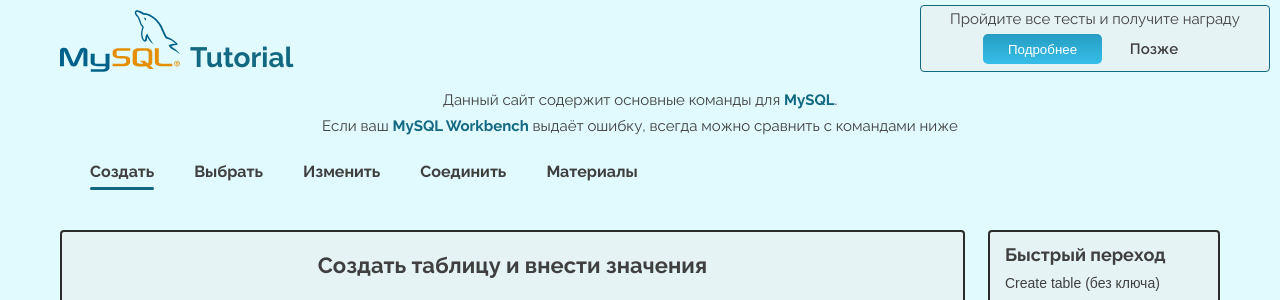
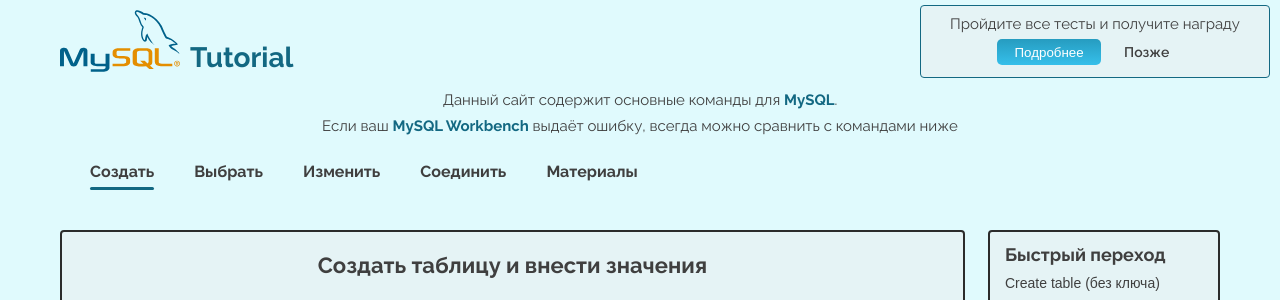
Before and after one commit to vitaliyhtml5/vitaliyhtml5.github.io, a PHP site: page / in a window 1280 px wide. Shown: the top 300 px of the page. Run offline with PHP 8.4, Linux system fonts and the light colour scheme.

Commit message:
fixed a scroll bar

```diff
--- a/sql/styles.css
+++ b/sql/styles.css
@@ -13,6 +13,8 @@
 	color: #3f3f3f;
 	font: 400 15px/26px Raleway, Arial, Helvetica, sans-serif;
 	background-color: #e0fafd;
+	scrollbar-color: #acacac transparent;     /* «цвет ползунка» «цвет полосы скроллбара» */
+    scrollbar-width: thin;  /* толщина */
 }
 img {
 	max-width: 100%;
@@ -41,11 +43,11 @@
 	padding: 0 10px;
 }
 *::-webkit-scrollbar {
-    width: 8px;
+    width: 6px;
     background-color: transparent;
 }
 *::-webkit-scrollbar-thumb {
-    background: #acacac;
+    background: #cecece;
     border-radius: 4px;
 }
 
@@ -436,7 +438,7 @@
 	top: 5px;
 	right: 10px;
 	width: 350px;
-	padding: 0 10px;
+	padding: 5px 10px;
 	border: 1px solid #136882;
 	border-radius: 4px;
 	text-align: center;
@@ -446,7 +448,7 @@
 .new-tooltip-btn-wrap {
 	display: flex;
 	justify-content: center;
-	width: 80%;
+	width: 70%;
 	margin: 2px auto 7px;
 	text-align: center;
 	font-weight: 700;
@@ -465,10 +467,8 @@
 }
 .new-tooltip__btn {
 	width: 40%;
-	margin-top: 2px;
-	padding-bottom: 2px;
 	border: none;
-	font: 600 15px/26px Raleway, Arial, Helvetica, sans-serif;
+	font: 600 14px/26px Raleway, Arial, Helvetica, sans-serif;
 	color: #3f3f3f;
 	background: none;
 	cursor: pointer;
@@ -518,13 +518,13 @@
 	transform: translateX(-50%);
 }
 .test-summary__text {
-	font-size: 17px;
+	font-size: 15px;
 	line-height: 36px;
 }
 .test-summary__img {
 	display: block;
 	width: 100%;
-	margin: 10px auto;
+	margin: 5px auto;
 }
 .test-summary-btn-wrap {
 	display: flex;
@@ -534,13 +534,11 @@
 	width: 400px;
 }
 .test-summary__btn {
-	width: 175px;
+	width: 160px;
 	padding: 8px;
 	border: none;
 	text-align: center;
-	font-size: 15px;
-	font-weight: 700;
-	line-height: 28px;
+	font: 700 15px/20px Raleway, Arial, Helvetica, sans-serif;
 }
 @media (max-width: 1150px) {
 	.hamburger {
```
